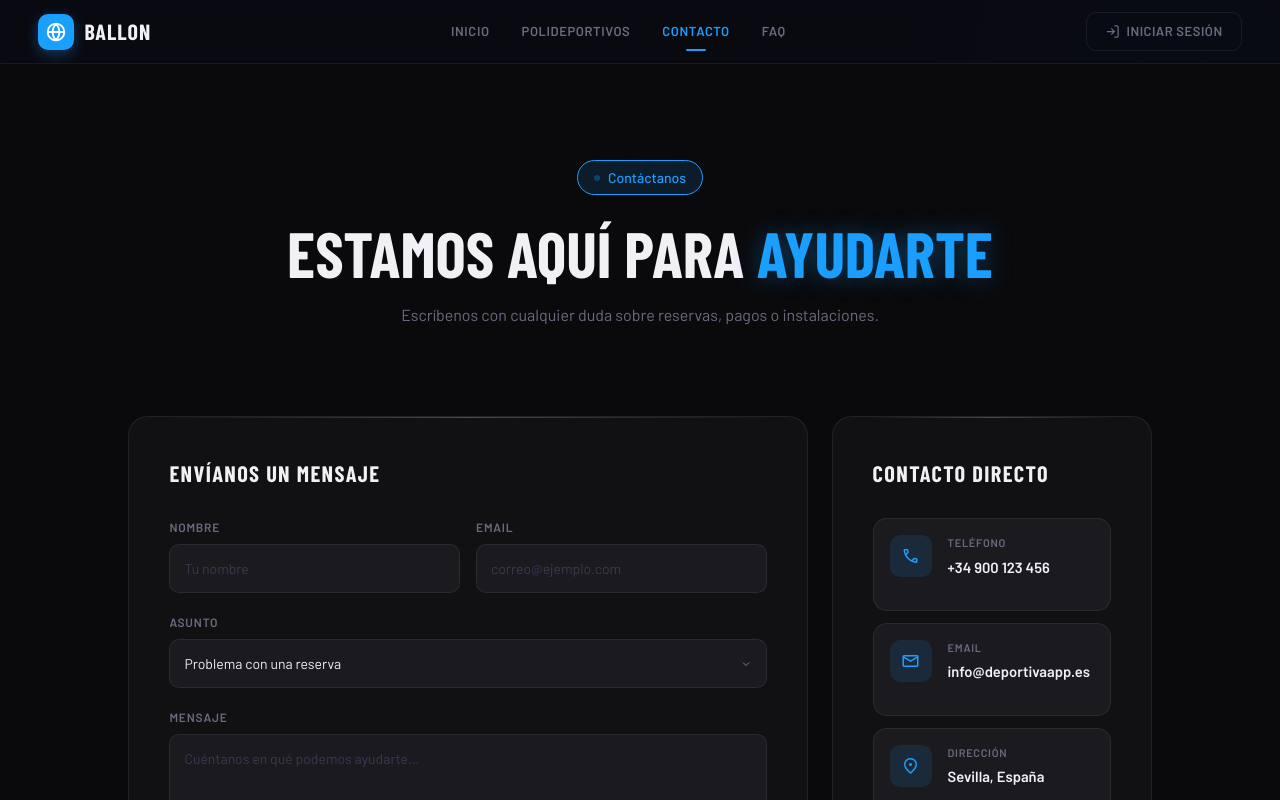
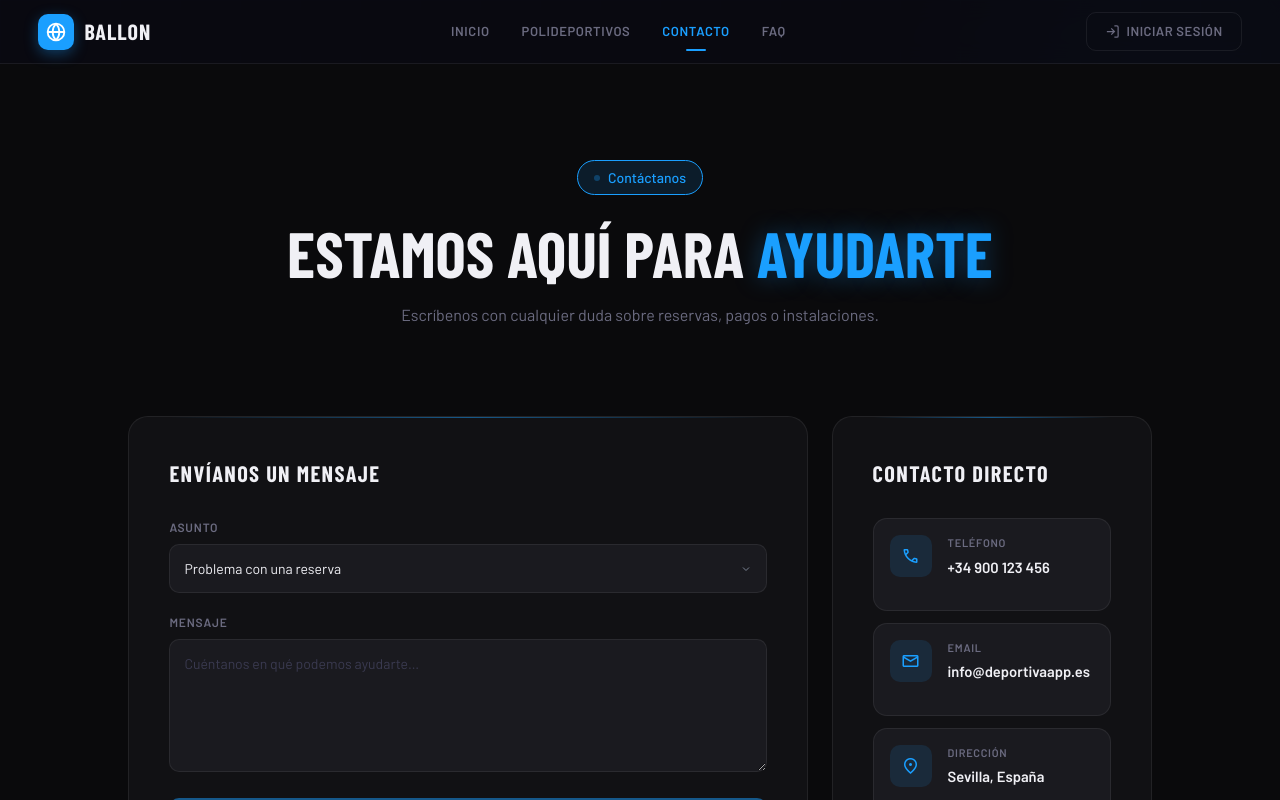
Before and after one commit to BALL-ON/ProyectoDAW-2025, an Angular app in the folder frontend/: page /contacto in a window 1280 px wide. Shown: the top 800 px of the page. Built offline with nearby package versions, Linux system fonts and the light colour scheme; a web font is replaced by a local one.

Commit message:
WIP - Eliminación elementos Nombre y Email del formulario de contacto
A partir de ahora, esos elementos y el elemento teléfono será recogido del usuario utilizando la función obtenerMiPerfil del servicio Usuario

```diff
--- a/frontend/src/app/components/contacto/contacto.html
+++ b/frontend/src/app/components/contacto/contacto.html
@@ -22,18 +22,6 @@
       <p class="card-title">Envíanos un mensaje</p>
 
       <form (ngSubmit)="enviarMensaje()" [formGroup]="form">
-        <div class="row-2">
-          <div class="field">
-            <label for="nombre">Nombre</label>
-            <input id="nombre" class="inp" type="text" placeholder="Tu nombre"
-                   formControlName="nombre" />
-          </div>
-          <div class="field">
-            <label for="email">Email</label>
-            <input id="email" class="inp" type="email" placeholder="correo@ejemplo.com"
-                   formControlName="email" />
-          </div>
-        </div>
 
         <div class="field">
           <label for="asunto">Asunto</label>
--- a/frontend/src/app/components/contacto/contacto.ts
+++ b/frontend/src/app/components/contacto/contacto.ts
@@ -3,6 +3,7 @@ import { CommonModule } from '@angular/common';
 import { FormBuilder, FormsModule, ReactiveFormsModule } from '@angular/forms';
 import { MensajeContacto } from '../../services/mensaje-contacto';
 import { AuthService } from '../../services/auth';
+import { Usuario } from '../../services/usuario';
 
 @Component({
   selector: 'app-contacto',
@@ -14,6 +15,7 @@ import { AuthService } from '../../services/auth';
 export class Contacto {
 
   private contactoServicio = inject(MensajeContacto);
+  private usuarioServicio = inject(Usuario);
   authService = inject(AuthService);
 
   enviando = false;
@@ -21,11 +23,13 @@ export class Contacto {
 
   form: any;
 
+  email = '';
+  telefono = '';
 
   constructor(private fb: FormBuilder) {
     this.form = this.fb.group({
     nombre:  '',
-    email:   '',
+    email: '',
     telefono: '',
     asunto:  'reserva',
     mensaje: '',
@@ -36,6 +40,15 @@ export class Contacto {
 
   enviarMensaje() {
     this.enviando = true;
+
+    this.usuarioServicio.obtenerMiPerfil().subscribe(perfil => {
+      this.form.patchValue({ nombre: perfil.nombre });
+      this.form.patchValue({ email: perfil.email });
+      this.form.patchValue({ telefono: perfil.telefono });
+      console.log('Perfil obtenido:', perfil);
+      console.log('email: ', this.form.value.email);
+      console.log('telefono: ', this.form.value.telefono);
+    });
 
     this.contactoServicio.enviar(this.form.value).subscribe({
       next: () => {
```
